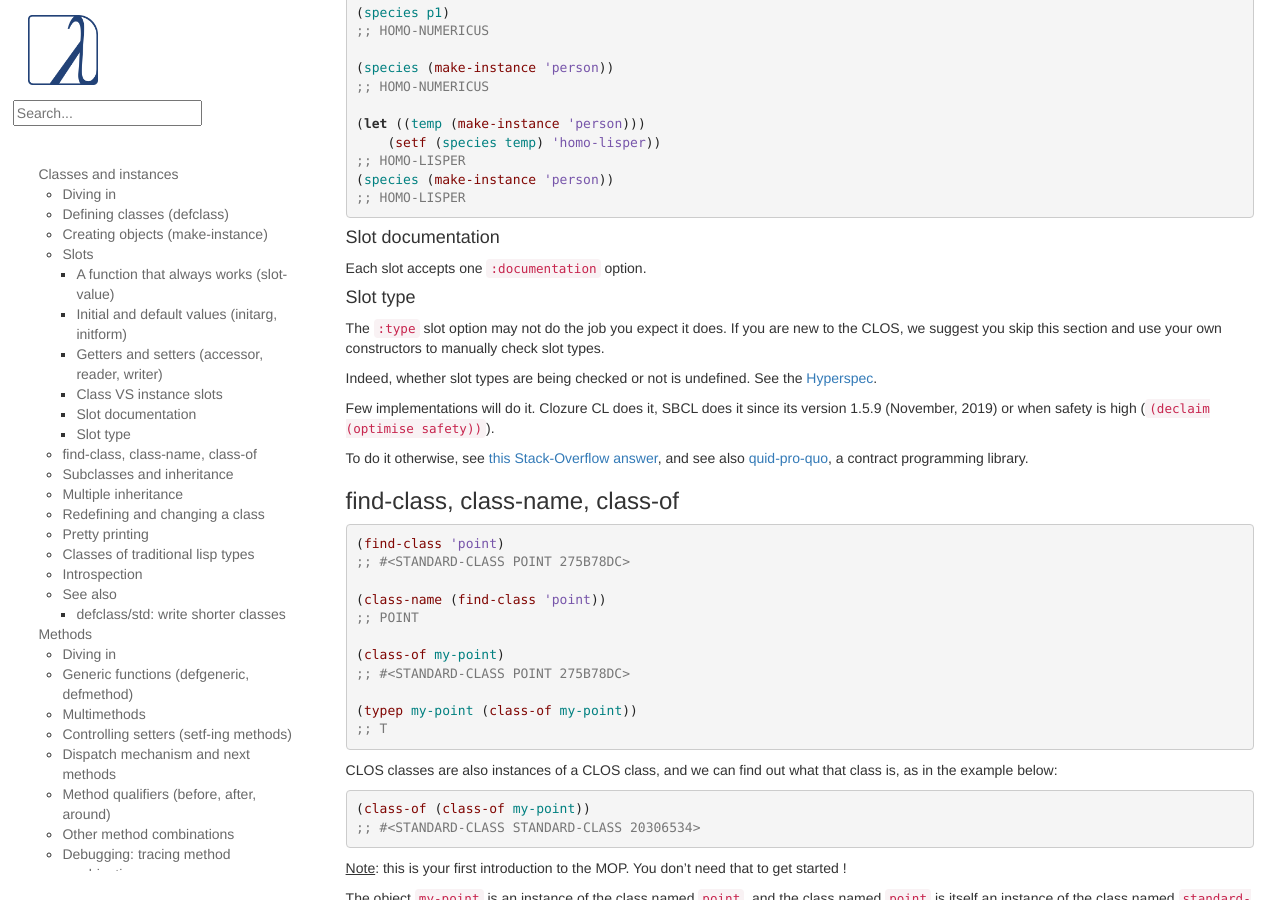
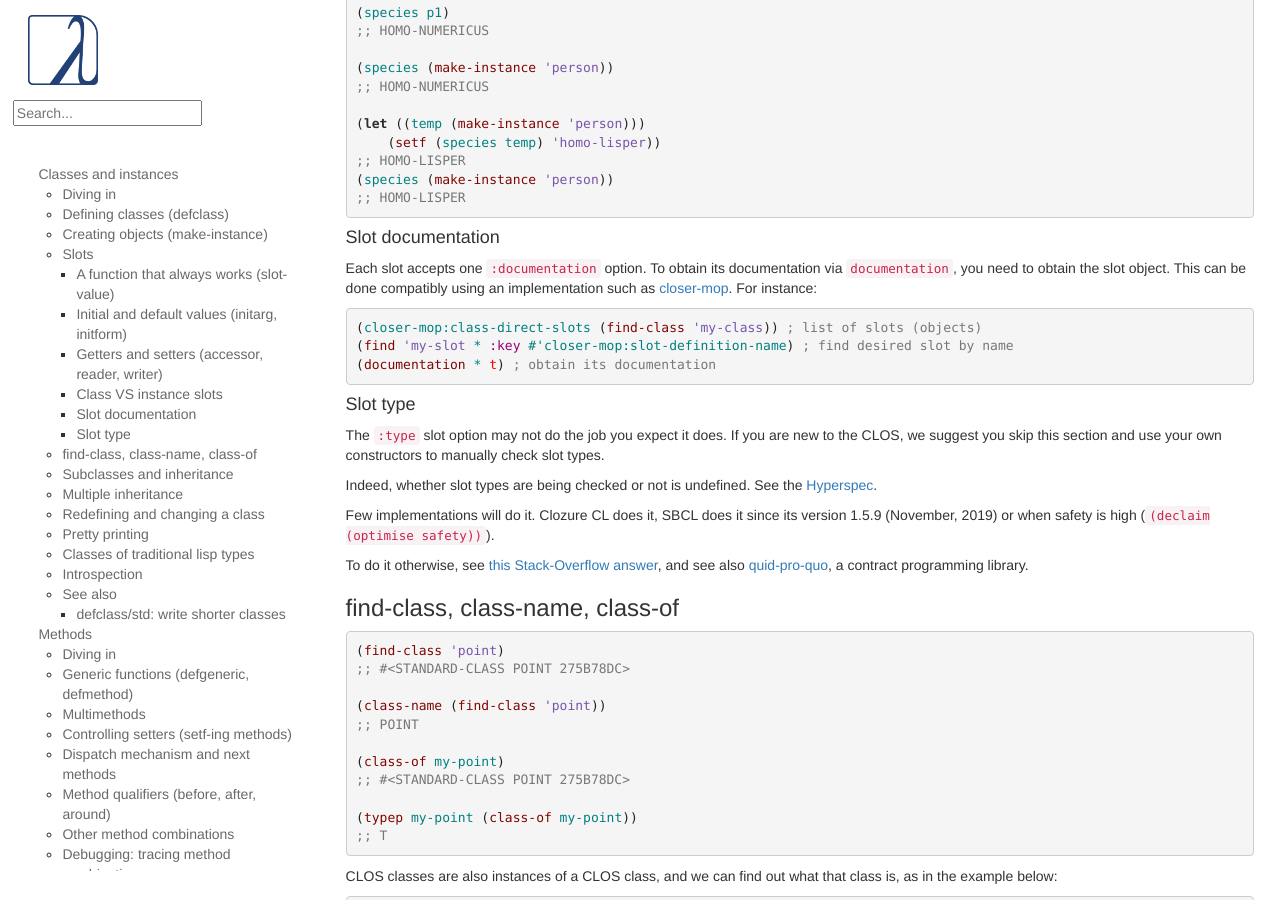
Before and after one commit to LispCookbook/cl-cookbook, a Jekyll site: the page built from clos.md, in a window 1280 px wide and 900 px high, scrolled down 4753 px. Built offline with Jekyll 4.4.1, drawn with Linux system fonts in a browser that asks for light colours.

Commit message:
Update clos.md
Add an example on how to get the documentation of a slot.

```diff
--- a/clos.md
+++ b/clos.md
@@ -329,7 +329,13 @@ class (whether or not those instances exist yet).
 
 #### Slot documentation
 
-Each slot accepts one `:documentation` option.
+Each slot accepts one `:documentation` option. To obtain its documentation via `documentation`, you need to obtain the slot object. This can be done compatibly using an implementation such as [closer-mop](https://github.com/pcostanza/closer-mop). For instance:
+
+~~~lisp
+(closer-mop:class-direct-slots (find-class 'my-class)) ; list of slots (objects)
+(find 'my-slot * :key #'closer-mop:slot-definition-name) ; find desired slot by name
+(documentation * t) ; obtain its documentation
+~~~
 
 #### Slot type
 
```
